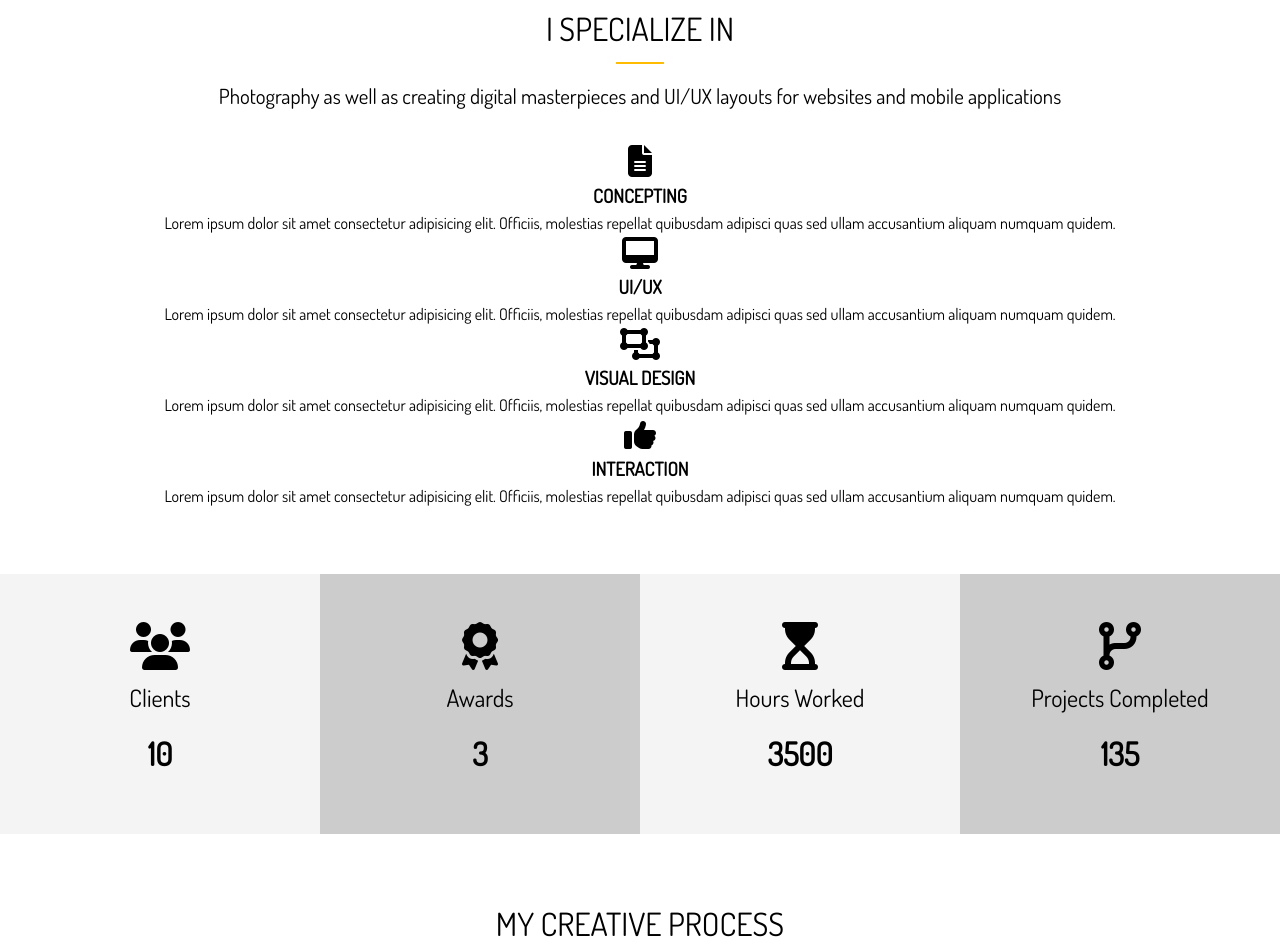
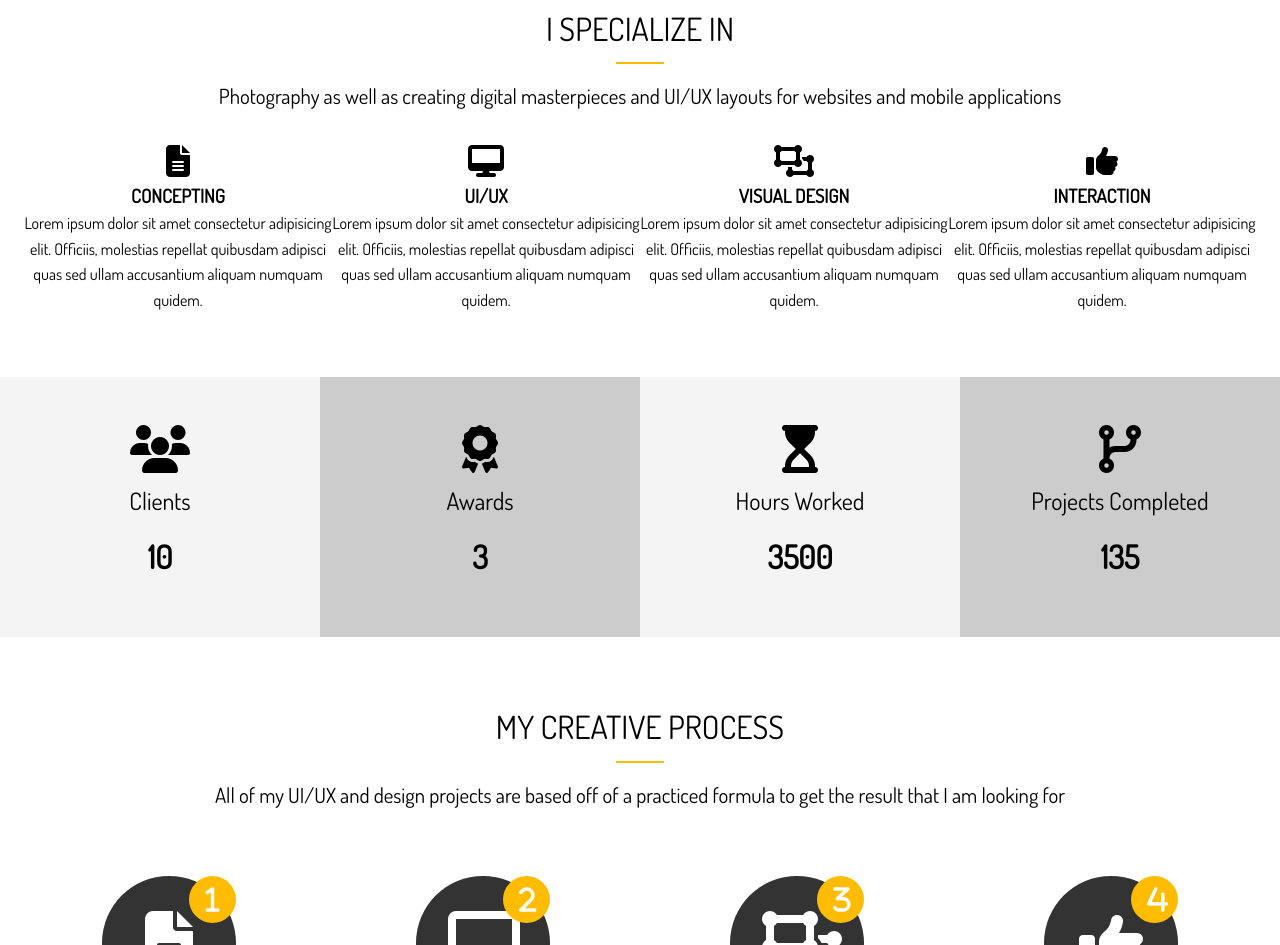
Before and after one commit to shreyash00007/SCSS-portfolio, a website: page dist/index.html in a window 1280 px wide. Shown: the part 829-1774 px from the top of the page. Drawn offline with Linux system fonts and the light colour scheme.

Commit message:
Update index.html

```diff
--- a/dist/index.html
+++ b/dist/index.html
@@ -51,7 +51,9 @@
           Photography as well as creating digital masterpieces and UI/UX layouts
           for websites and mobile applications
         </p>
-        <div class="specials">
+        <div class="specials" style="
+    display: flex;
+">
           <div>
             <i class="fas fa-file-alt fa-2x"></i>
             <h3>Concepting</h3>
```
